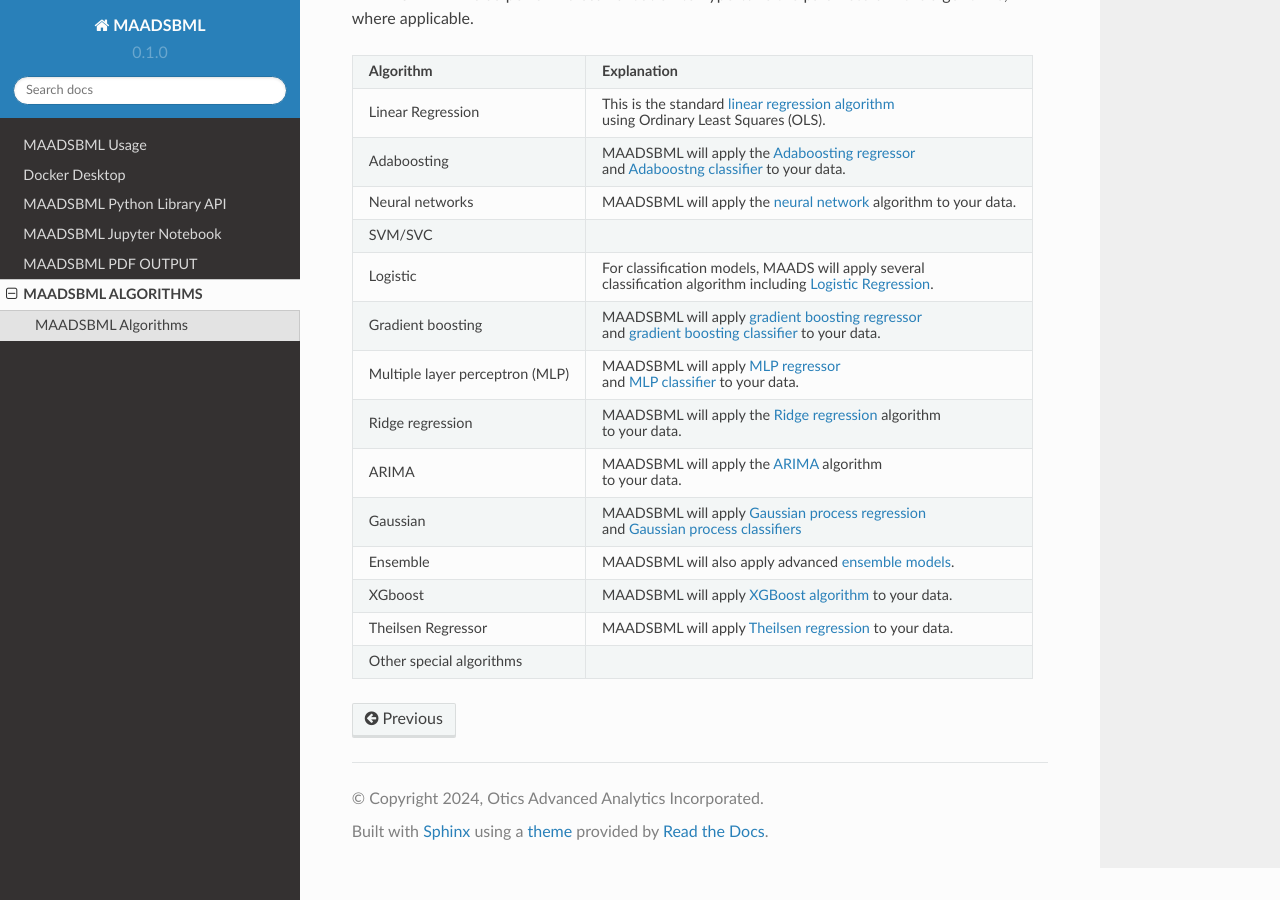
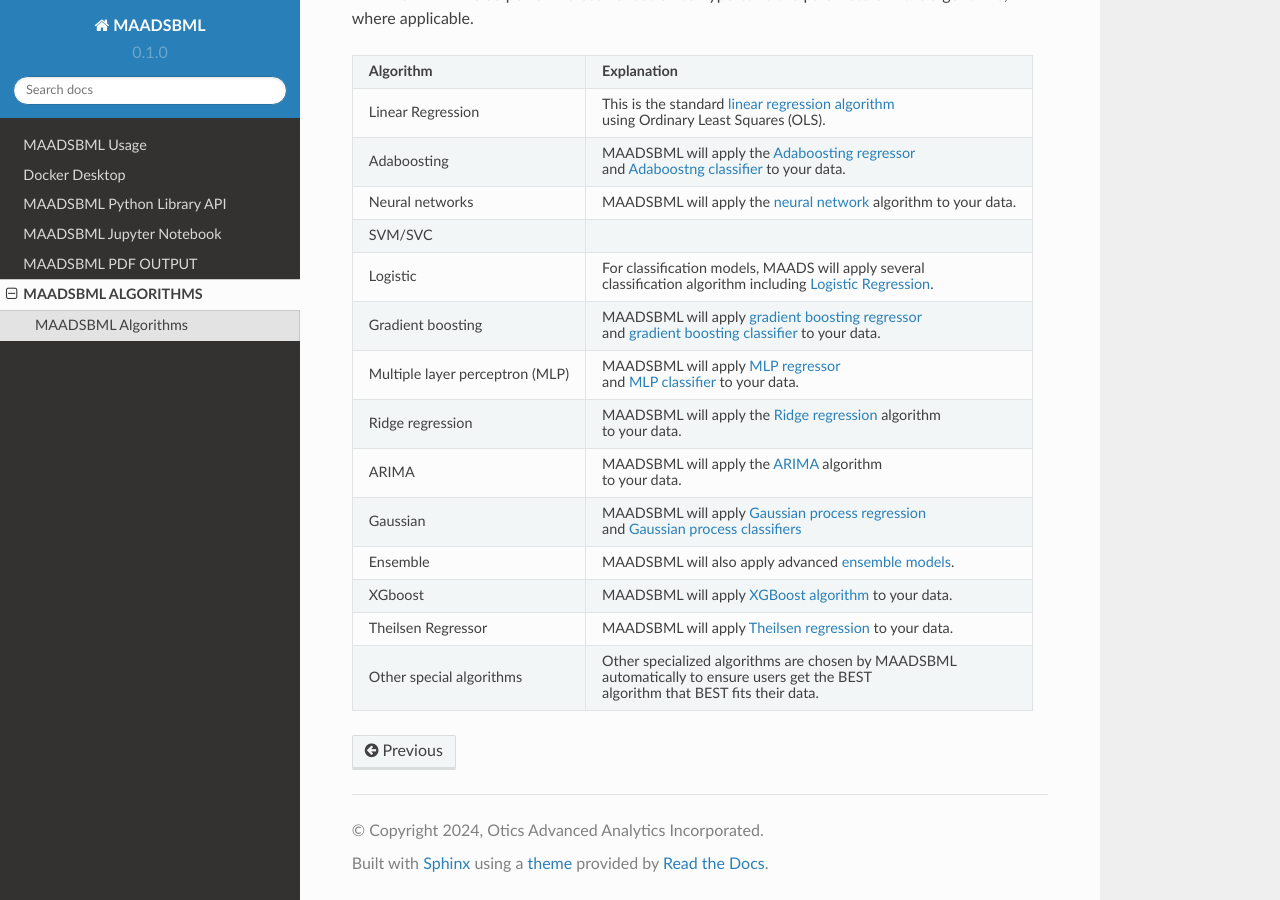
Before and after one commit to smaurice101/maadsbml, a Sphinx documentation site: the page built from docs/source/algos.rst, in a window 1280 px wide and 900 px high, scrolled down 622 px. Built offline with Sphinx 7.4.7 and the Read the Docs theme 2.0.0, drawn with Linux system fonts in a browser that asks for light colours.

Commit message:
Update algos.rst

```diff
--- a/docs/source/algos.rst
+++ b/docs/source/algos.rst
@@ -64,4 +64,8 @@
    * - Theilsen Regressor
      - MAADSBML will apply `Theilsen regression <https://scikit-learn.org/stable/modules/generated/sklearn.linear_model.TheilSenRegressor.html>`_ to your data.
    * - Other special algorithms
-     -
+     - Other specialized algorithms are chosen by MAADSBML
+
+       automatically to ensure users get the BEST
+
+       algorithm that BEST fits their data.
```
